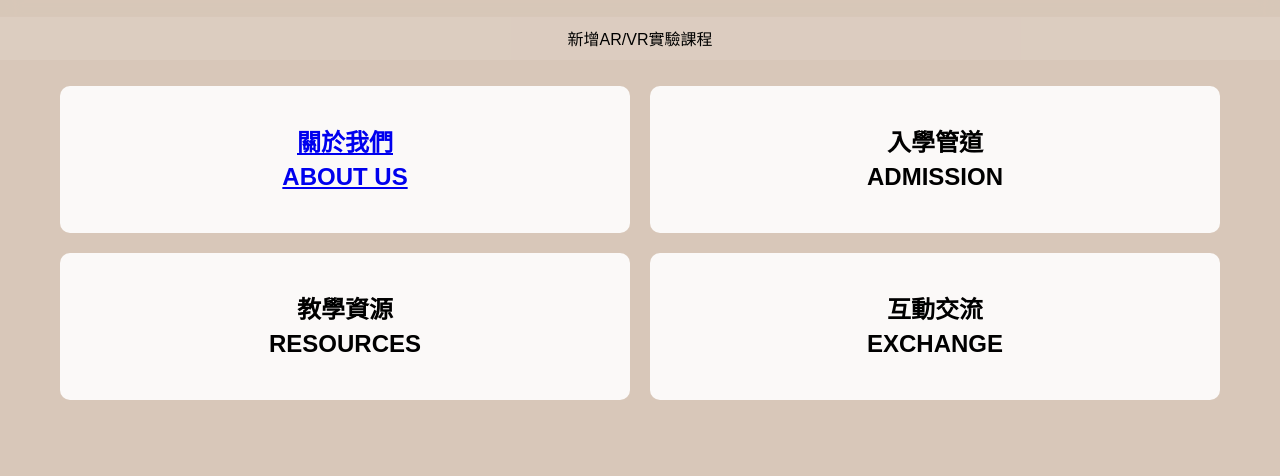
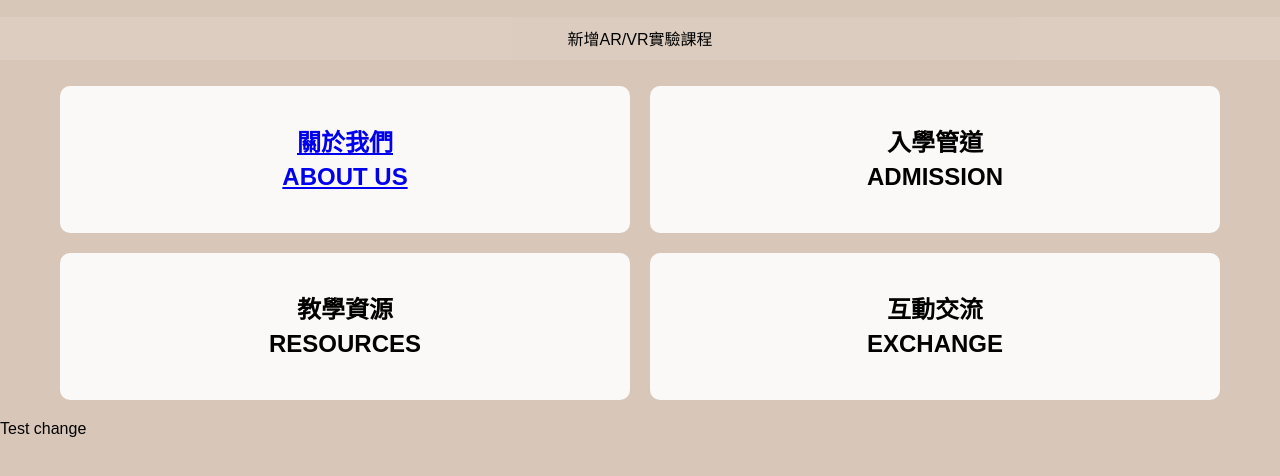
Before and after one commit to yusi-1027/yusi-1027, a plain HTML site: page index.html in a window 1280 px wide. Shown: the part 54-530 px from the top of the page. Drawn offline with nearby package versions, Linux system fonts and the light colour scheme.

```diff
--- a/index.html
+++ b/index.html
@@ -42,3 +42,4 @@
     <script src="main.js"></script>
 </body>
 </html>
+Test change
```
